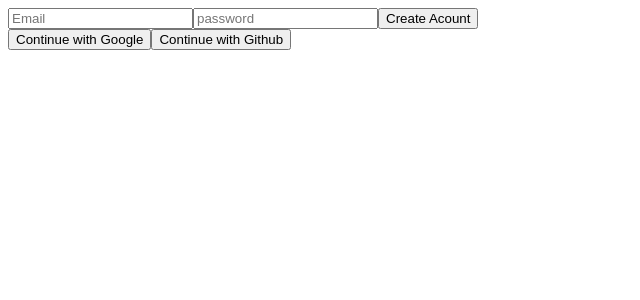
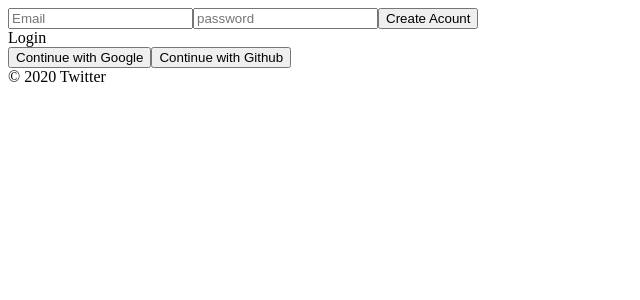
Before and after one commit to minhoo03/twitter, a React (Create React App) app: page /#/ in a window 1280 px wide. Shown: the top 300 px of the page, without its empty margins (0-640 px from the left). Built offline with nearby package versions, Linux system fonts and the light colour scheme; no server answers.

Commit message:
Building the ability for users to 'Sign up and Sign in' using Firebase

```diff
--- a/src/components/App.js
+++ b/src/components/App.js
@@ -1,15 +1,34 @@
 // 전체 로직을 다루는 application
 // fbase의 auth를 받아와 true/false를 state에 담아 props로 전송
 
-import React, { useState } from 'react';
+import React, { useEffect, useState } from 'react';
 import AppRouter from 'components/Router';
 import {authService} from "fbase"
 
 // authService.currentUser : 로그인 여부에 따라 true / false
+// firebase 로드 시간 탓에 false 결과 => useEffect에 따라 true
 function App() {
+  const [init, setInit] = useState(false)
   const [isLoggedIn, setIsLoggedIn] = useState(authService.currentUser) // 로그인 유저 or null
+  console.log(authService.currentUser)
+
+  // mount - 사용자 변경 상태 확인 후 user에 담음
+  useEffect(() => {
+    authService.onAuthStateChanged((user) => {
+      if(user){
+        setIsLoggedIn(true)
+      } else{
+        setIsLoggedIn(false)
+      }
+      setInit(true)
+      console.log(authService.currentUser)
+    })
+  })
   return (
-    <AppRouter isLoggedIn={isLoggedIn}/>
+    <>
+      {init ? <AppRouter isLoggedIn={isLoggedIn} /> : "Initializing"}
+      <footer>&copy; {new Date().getFullYear()} Twitter</footer>
+    </>
   );
 }
 
--- a/src/router/Auth.js
+++ b/src/router/Auth.js
@@ -7,6 +7,7 @@ const Auth = () => {
     const [email, setEmail] = useState("")
     const [password, setPassword] = useState("")
     const [newAcount, setNewAcount] = useState(true)
+    const [error, setError] = useState("")
 
     const onChange = (event) => {
         // const {name, value} = event.target
@@ -33,10 +34,11 @@ const Auth = () => {
             }
             console.log(data)
         } catch(error){
-            console.log(error)
+            setError(error.message)
         }
     }
-
+    // newAcount 값에 따라 회원가입 / 로그인
+    const toggleAcount = () => setNewAcount(prev => !prev)
     return(
         <div>
             <form onSubmit={onSubmit}>
@@ -44,6 +46,8 @@ const Auth = () => {
                 <input name="password" type="password" placeholder="password" value = {password} onChange={onChange}/>
                 <input type="submit" value={newAcount? "Create Acount" : "Login"} />
             </form>
+            {error}
+            <span onClick={toggleAcount}>{newAcount ? "Login" : "Create Acount"}</span>
             <div>
                 <button>Continue with Google</button>
                 <button>Continue with Github</button>
```
